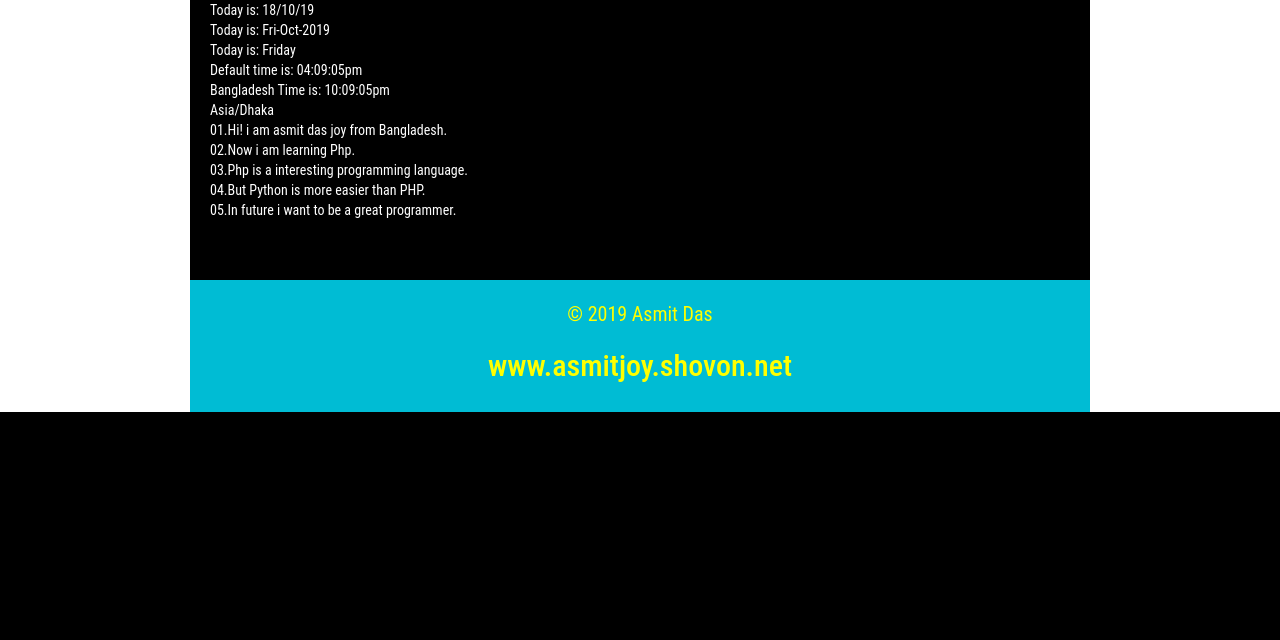
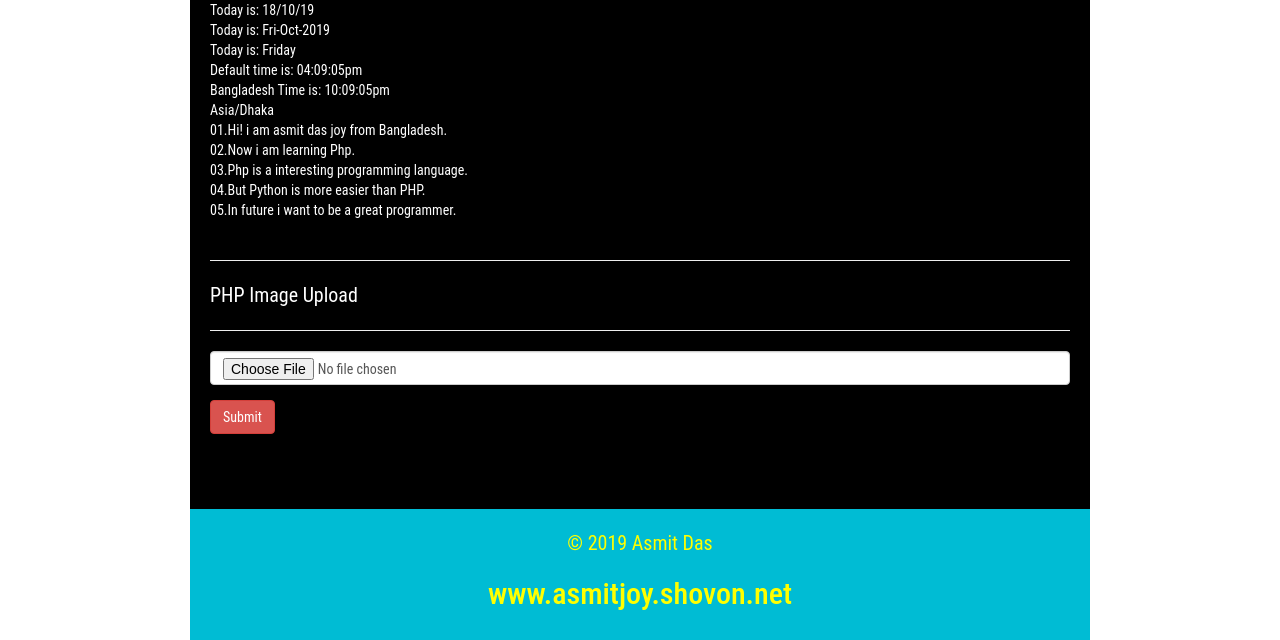
Before and after one commit to AsmitJoy/PHP-Practice, a PHP site: page / in a window 1280 px wide; the page is wider, and only the part inside the window is pictured. Shown: the part 3667-4307 px from the top of that part. Before the commit the page ends 4079 px from the top of that part, so only its background shows below. Run offline with PHP 8.4, Linux system fonts and the light colour scheme.

Commit message:
PHP Image Upload

```diff
--- a/index.php
+++ b/index.php
@@ -432,7 +432,9 @@
             echo date_default_timezone_get();
 
             ?>
-            <!--ReadFile-->
+
+
+         <!--ReadFile-->
             <?php
                 echo "<br>";
                 $ourfile = fopen("readfile.txt","r") or die("File not found");
@@ -446,6 +448,31 @@
                 fclose($ourfile);
             ?>
 
+        <!--PHP Image Upload-->
+        <br>
+        <hr><p>PHP Image Upload</p><hr>
+        <?php
+            if (isset( $_FILES['image'])) {
+                $filename = $_FILES['image']['name'];
+                $filetmp  = $_FILES['image']['tmp_name'];
+                move_uploaded_file($filetmp,"images/".$filename);
+                echo"Image Uploaded sucessfully";
+            }
+
+        ?>
+
+        <Form method = "POST" action="" enctype="multipart/form-data">
+            <div class="form-group">
+                <input type="file" name="image" class="form-control" >
+            </div>
+            <div class="form-group">
+                <input type="submit" name="submits" class="btn btn-danger" >
+            </div>
+        </Form>
+
+
+
+
          <!-- php -->
 
         </div>
```
Also changed, not shown: images/72355256_2987844447897001_9111666062109179904_n.jpg (added).
